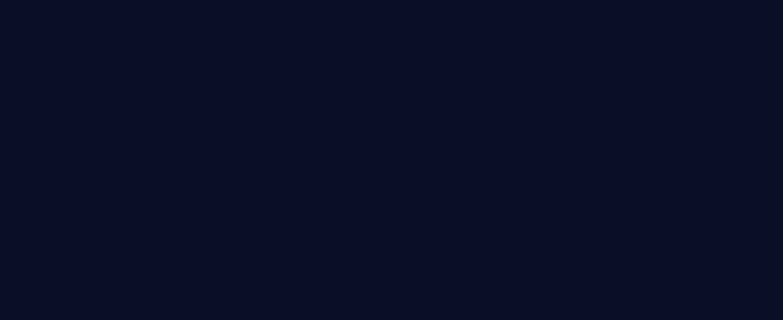
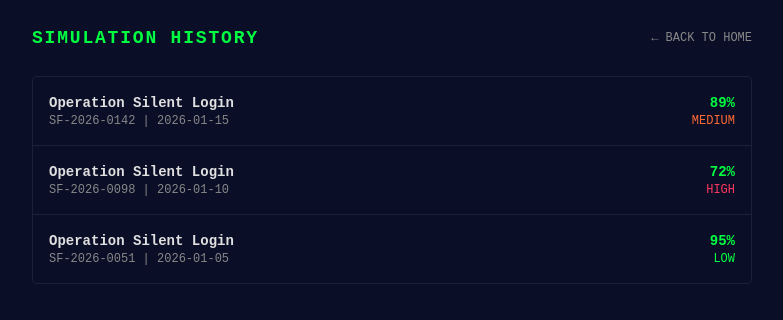
Before and after one commit to st7676/iris, a React (Vite) app in the folder frontend/: page /history in a window 1280 px wide. Before the commit this address had no page. Shown: the top 320 px of the page, without its empty margins (248-1031 px from the left). Built offline with nearby package versions, Linux system fonts and the light colour scheme.

Commit message:
HistoryPage with mock session list

```diff
--- a/frontend/src/App.tsx
+++ b/frontend/src/App.tsx
@@ -2,6 +2,7 @@ import { Routes, Route } from 'react-router-dom'
 import HomePage from './pages/HomePage'
 import SimulationPage from './pages/SimulationPage'
 import ReportPage from './pages/ReportPage'
+import HistoryPage from './pages/HistoryPage'
 
 function App() {
   return (
@@ -9,6 +10,7 @@ function App() {
       <Route path="/" element={<HomePage />} />
       <Route path="/simulation" element={<SimulationPage />} />
       <Route path="/report" element={<ReportPage />} />
+      <Route path="/history" element={<HistoryPage />} />
     </Routes>
   )
 }
--- a/frontend/src/pages/HistoryPage.tsx
+++ b/frontend/src/pages/HistoryPage.tsx
@@ -0,0 +1,54 @@
+import { useNavigate } from 'react-router-dom'
+
+const mockHistory = [
+  { id: 'SF-2026-0142', scenario: 'Operation Silent Login', date: '2026-01-15', score: 89, severity: 'medium' },
+  { id: 'SF-2026-0098', scenario: 'Operation Silent Login', date: '2026-01-10', score: 72, severity: 'high' },
+  { id: 'SF-2026-0051', scenario: 'Operation Silent Login', date: '2026-01-05', score: 95, severity: 'low' },
+]
+
+const severityColor = {
+  low: 'text-accent-success',
+  medium: 'text-accent-warning',
+  high: 'text-accent-danger',
+}
+
+export default function HistoryPage() {
+  const navigate = useNavigate()
+
+  return (
+    <div className="min-h-screen bg-bg-primary text-text-primary p-6 max-w-3xl mx-auto space-y-6">
+      <div className="flex items-center justify-between">
+        <h1 className="text-lg uppercase tracking-widest text-accent-success font-bold">
+          Simulation History
+        </h1>
+        <button
+          onClick={() => navigate('/')}
+          className="text-xs uppercase text-text-secondary hover:text-text-primary transition-colors"
+        >
+          ← Back to Home
+        </button>
+      </div>
+
+      <div className="border border-border-default rounded divide-y divide-border-default">
+        {mockHistory.map((session) => (
+          <div
+            key={session.id}
+            className="flex items-center justify-between p-4 hover:bg-bg-tertiary transition-colors cursor-pointer"
+            onClick={() => navigate('/report')}
+          >
+            <div>
+              <p className="text-sm font-bold">{session.scenario}</p>
+              <p className="text-xs text-text-secondary">{session.id} | {session.date}</p>
+            </div>
+            <div className="text-right">
+              <p className="text-sm font-bold text-accent-success">{session.score}%</p>
+              <p className={`text-xs uppercase ${severityColor[session.severity as keyof typeof severityColor]}`}>
+                {session.severity}
+              </p>
+            </div>
+          </div>
+        ))}
+      </div>
+    </div>
+  )
+}
--- a/frontend/src/pages/HomePage.tsx
+++ b/frontend/src/pages/HomePage.tsx
@@ -22,7 +22,10 @@ export default function HomePage() {
           >
             Start New Simulation
           </button>
-          <button className="w-full border border-border-default text-text-secondary py-2 px-4 uppercase tracking-wide text-sm hover:border-border-highlight transition-all">
+          <button
+            onClick={() => navigate('/history')}
+            className="w-full border border-border-default text-text-secondary py-2 px-4 uppercase tracking-wide text-sm hover:border-border-highlight transition-all"
+          >
             My History
           </button>
         </div>
```
